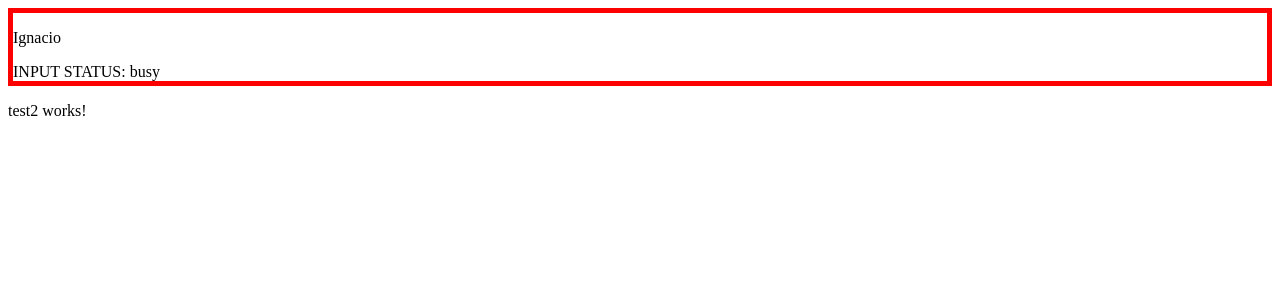
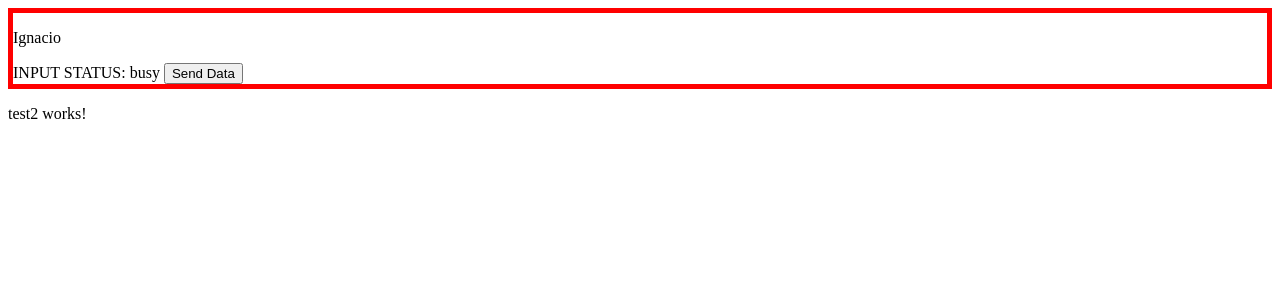
Before and after one commit to IDRZ0/Angular, an Angular app: page / in a window 1280 px wide. Shown: the top 300 px of the page. Built offline with nearby package versions, Linux system fonts and the light colour scheme.

Commit message:
09/08/21 fourth task output test 1

```diff
--- a/src/app/app.component.html
+++ b/src/app/app.component.html
@@ -1,2 +1,2 @@
-<ignacio [status]="myStatus"></ignacio>
+<ignacio [status]="myStatus" (onSendData)="printData($event)"></ignacio>
 <test2></test2>
--- a/src/app/app.component.ts
+++ b/src/app/app.component.ts
@@ -79,4 +79,8 @@ export class AppComponent {
     const res2 = arr2.filter(n => n % 2 === 1).join('');
     console.log(res2);
   }
+
+  printData(event:any){
+    console.log("Ignacio comp: ", event);
+  }
 }
--- a/src/app/test1/test1.component.html
+++ b/src/app/test1/test1.component.html
@@ -1,4 +1,6 @@
 <div style="border: 5px red solid;">
     <p>Ignacio</p>
     INPUT STATUS: {{statusTest}}
+
+    <button (click)="onClickTest($event)">Send Data</button>
 </div>
--- a/src/app/test1/test1.component.ts
+++ b/src/app/test1/test1.component.ts
@@ -9,8 +9,16 @@ export class Test1Component {
 
   @Input('status') statusTest: string = "work";
 
+  @Output('onSendData') sendData = new EventEmitter();
+
   constructor() { }
 
-
+  onClickTest(event: any) {
+    console.log('EVENT CLICK: ', event);
+    this.sendData.emit({
+      name: 'Ignacio',
+      status: 'working'
+    });
+  }
 
 }
```
